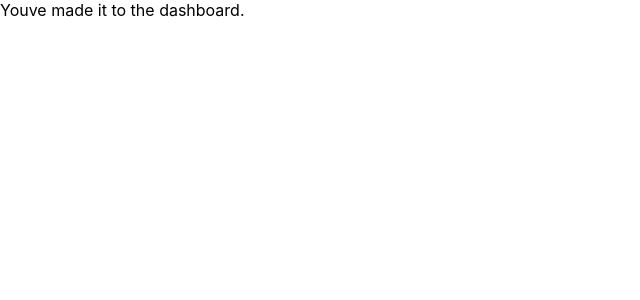
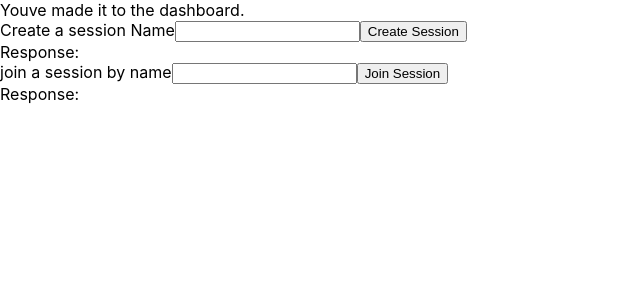
Before and after one commit to capstoneiTA/Interactive_Teaching_Assistant, a React (Create React App) app in the folder ui/: page /dashboard in a window 1280 px wide. Shown: the top 300 px of the page, without its empty margins (0-640 px from the left). Built offline with nearby package versions, Linux system fonts and the light colour scheme; no server answers.

Commit message:
added Session components to dashboard

```diff
--- a/ui/src/Dashboard.js
+++ b/ui/src/Dashboard.js
@@ -1,4 +1,6 @@
 import React, { Component } from 'react';
+import SessionConnect from './components/SessionConnect';
+import SessionJoin from './components/SessionJoin';
 
 
 class Dashboard extends Component {
@@ -6,6 +8,8 @@ class Dashboard extends Component {
         return (
             <div>
                 Youve made it to the dashboard.
+                <SessionConnect user_id="1" />
+                <SessionJoin userId="1" />
             </div>
         )
     }
```
